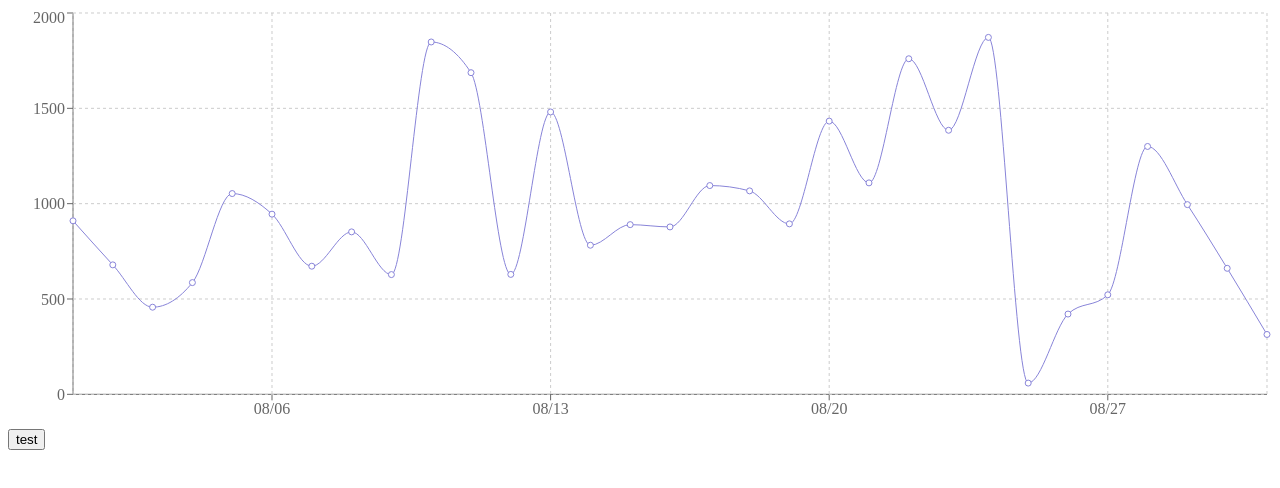
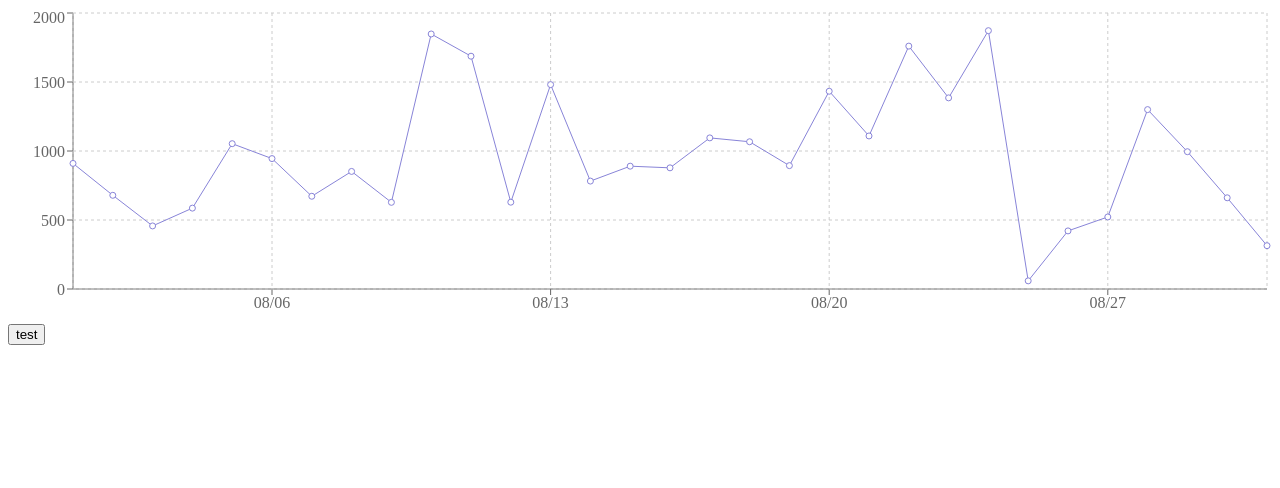
Before and after one commit to ernieyang09/Rechart_test, a React app: page / in a window 1280 px wide. Shown: the top 488 px of the page. Built offline with nearby package versions, Linux system fonts and the light colour scheme.

Commit message:
no message

```diff
--- a/src/CountChart/CountChart.jsx
+++ b/src/CountChart/CountChart.jsx
@@ -34,7 +34,7 @@ class CountChart extends Component {
     const xTick = this.xTickShow()
 
     return (
-      <ResponsiveContainer aspect={3}>
+      <ResponsiveContainer aspect={4}>
         <LineChart data={this.props.dataSet}>
           <XAxis
             tickFormatter={this.xAxisShow}
@@ -44,7 +44,7 @@ class CountChart extends Component {
           <CartesianGrid
             strokeDasharray="3 3"
           />
-          <Line type="monotone" dataKey="count" stroke="#8884d8" activeDot={{r: 8}}/>
+          <Line type="basic" dataKey="count" stroke="#8884d8" activeDot={{r: 8}}/>
         </LineChart>
       </ResponsiveContainer>
     )
```
